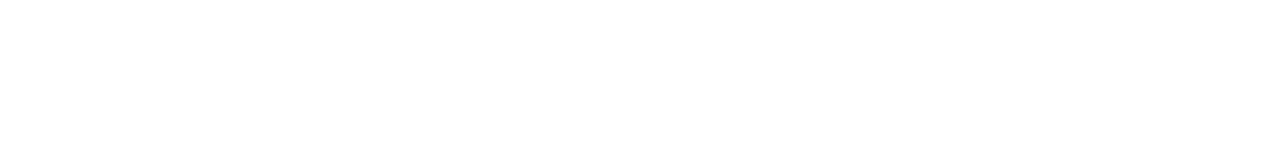
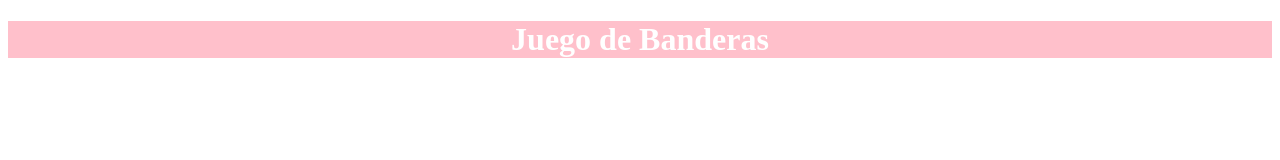
Before and after one commit to AxlEstevez/flags-game, a plain HTML site: page index.html in a window 1280 px wide. Drawn offline with Linux system fonts and the light colour scheme.

Commit message:
Se agrego un enccabezado a la página principal. Se agrego código de estilos a main.css

```diff
--- a/css/main.css
+++ b/css/main.css
@@ -0,0 +1,8 @@
+.header{
+	top: 0px;
+	left: 0px;
+	width: 100%;
+	background-color: pink;
+	color: white;
+	text-align: center;
+}
--- a/index.html
+++ b/index.html
@@ -9,6 +9,8 @@
     <title>Home</title>
 </head>
 <body>
-
+	<div class="header">
+		<h1>Juego de Banderas</h1>
+	</div>
 </body>
 </html>
```
